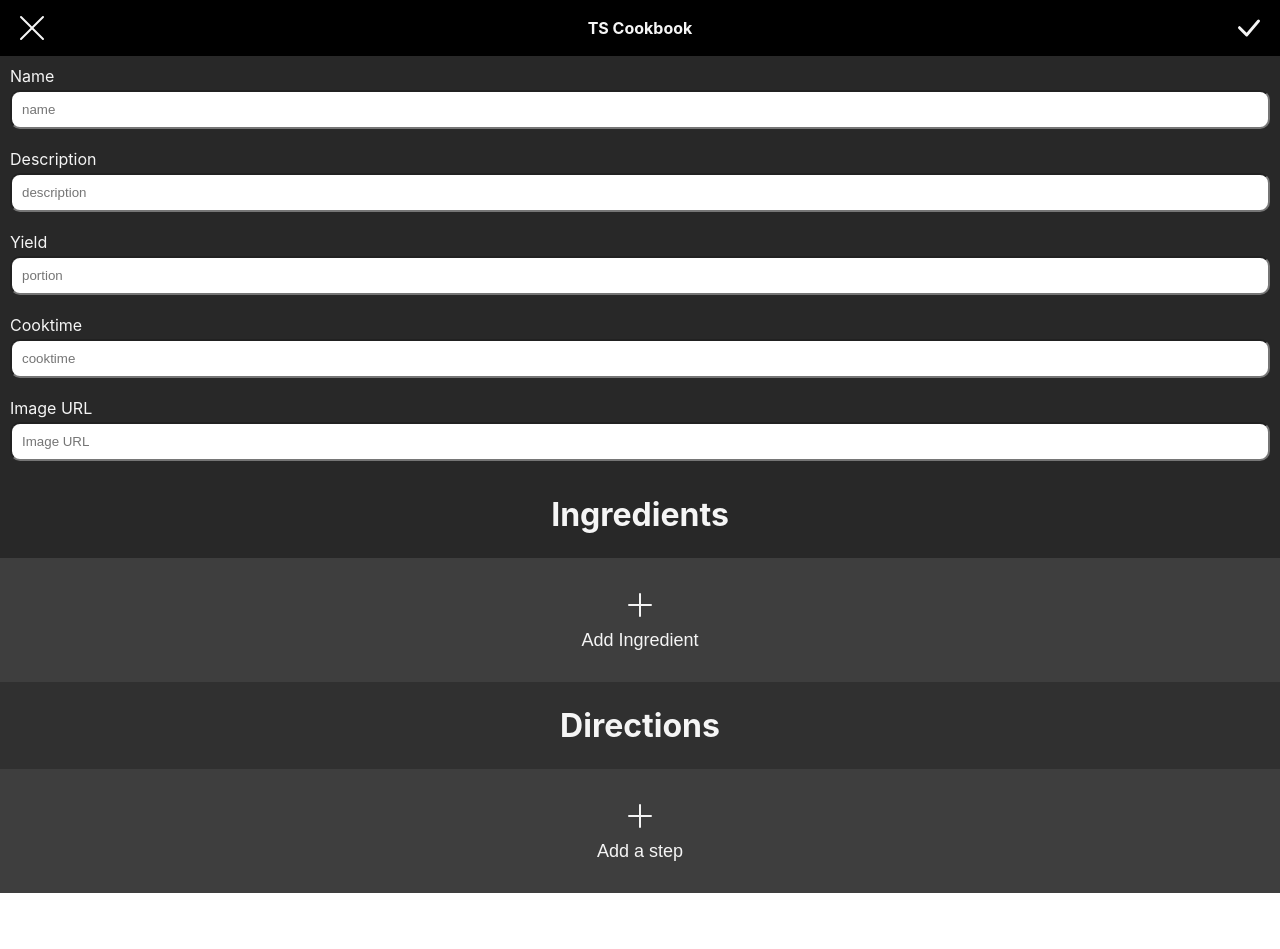
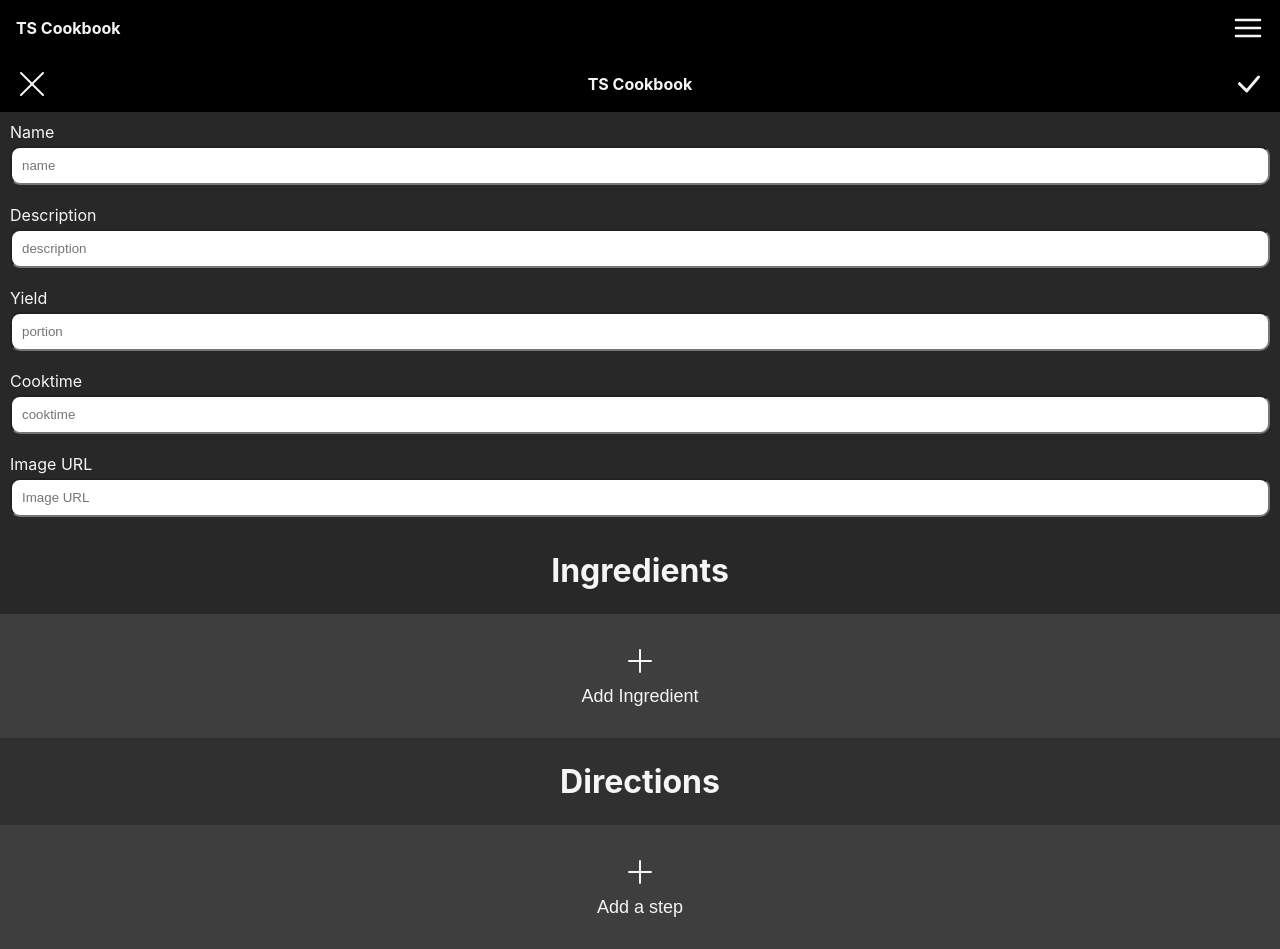
Before and after one commit to Smoopfrog/tscookbook, a React (Create React App) app in the folder frontend/: page /newrecipe in a window 1280 px wide. Before the commit the page ends 893 px from the top, so only its background shows below. Built offline with nearby package versions, Linux system fonts and the light colour scheme.

Commit message:
remove double header for edit recipe page

```diff
--- a/frontend/src/Components/Header.tsx
+++ b/frontend/src/Components/Header.tsx
@@ -5,6 +5,11 @@ import { FiMenu } from "react-icons/fi";
 import { FaHome, FaPlus, FaBook, FaSearch, FaDice } from "react-icons/fa";
 const Header = () => {
   const path = useLocation().pathname;
+  let isEditPath = false;
+
+  if (path.substring(path.length - 4) === "edit") {
+    isEditPath = true;
+  }
 
   const [showMenuAside, setShowMenuAside] = useState<Boolean>(false);
 
@@ -13,7 +18,9 @@ const Header = () => {
   };
 
   return (
-    <header className={`header ${path === '/newrecipe' && 'hide'}`}>
+    <header
+      className={`header ${path === "/newrecipe" || (isEditPath && "hide")}`}
+    >
       <div className="header-nav">
         <h1>TS Cookbook</h1>
         <button className="header-menu-btn" onClick={handleMenuAside}>
```
